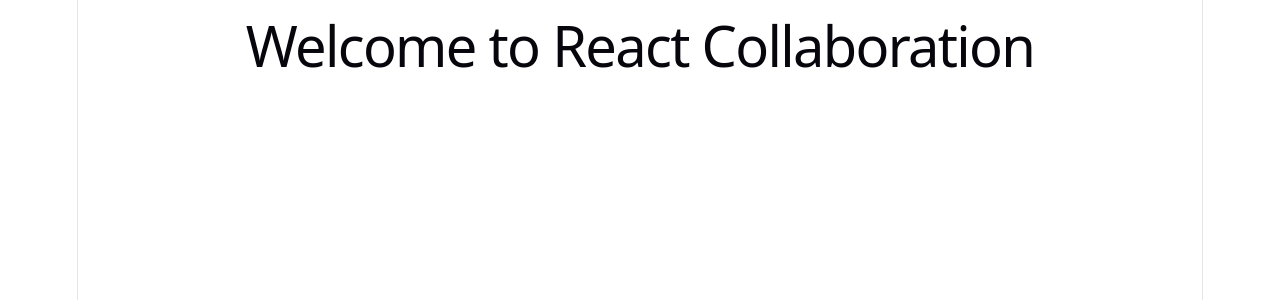
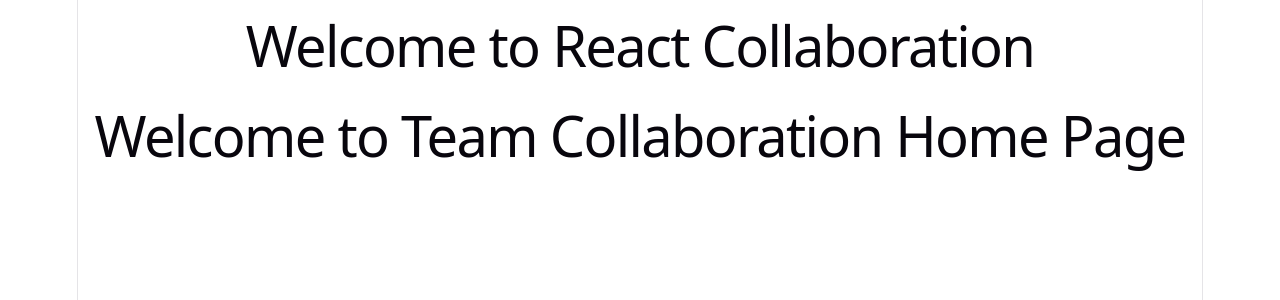
Before and after one commit to 2607-Team/psychic-octo-bassoon, a React (Vite) app: page / in a window 1280 px wide. Shown: the top 300 px of the page. Built offline with nearby package versions, Linux system fonts and the light colour scheme.

Commit message:
add Home page with welcome text

```diff
--- a/src/App.jsx
+++ b/src/App.jsx
@@ -1,4 +1,5 @@
 import Welcome from "./components/Welcome"
+import { Home } from "./pages/Home"
 
 function App() {
 
@@ -6,6 +7,7 @@
   return (
     <>
       <Welcome />
+      <Home />
     </>
   )
 }
--- /dev/null
+++ b/src/pages/Home.jsx
@@ -0,0 +1,8 @@
+import React from "react";
+export const Home = () => {
+    return (
+        <div>
+            <h1>Welcome to Team Collaboration Home Page</h1>
+        </div>
+    )
+}
```
